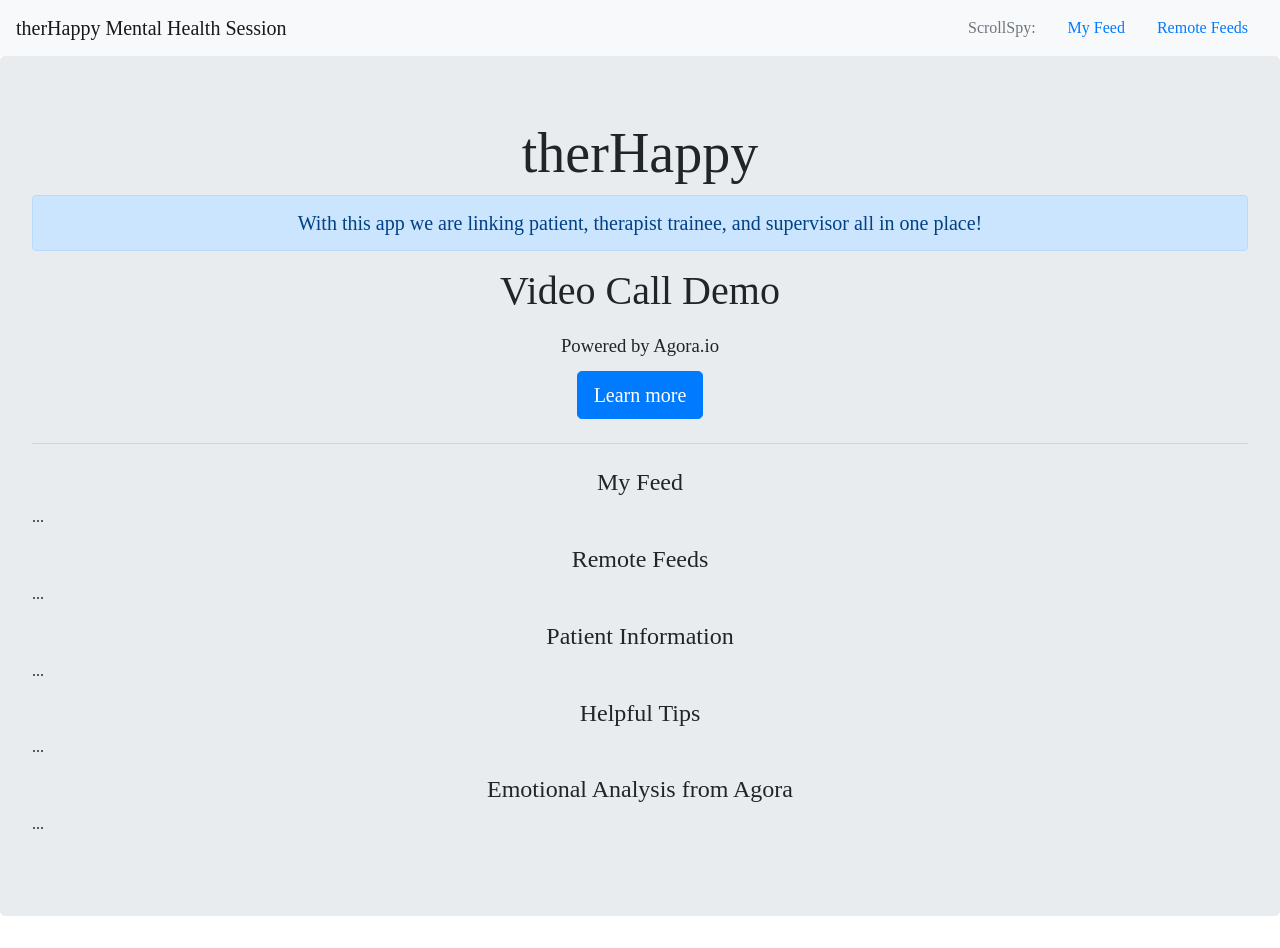
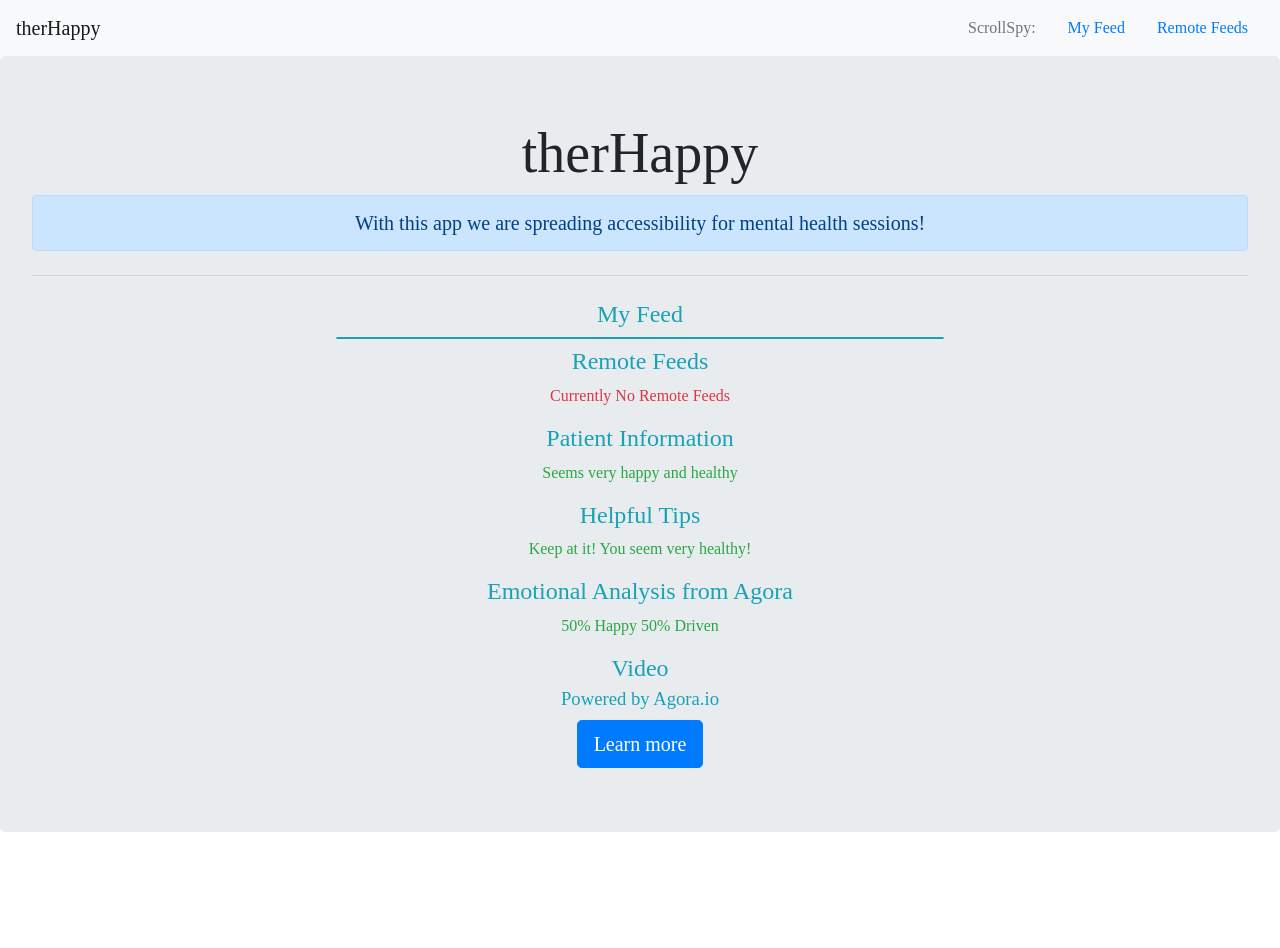
Before and after one commit to GarrettYoung510/therHappy, a plain HTML site: page index.html in a window 1280 px wide. After the commit the page ends 864 px from the top, so only its background shows below. Drawn offline with nearby package versions, Linux system fonts and the light colour scheme; no server answers; a web font is replaced by a local one.

Commit message:
updated styling of text and format

```diff
--- a/index.html
+++ b/index.html
@@ -3,7 +3,7 @@
 
 <head>
     <meta charset="UTF-8">
-    <title>therHappy</title>
+    <title>therHappy Mental Health Session</title>
     <link rel="stylesheet" href="./styles/style.css">
 
     <!-- google font -->
@@ -16,7 +16,7 @@
 
 
     <nav id="navbar-example2" class="navbar navbar-light bg-light">
-        <a class="navbar-brand" href="#">therHappy Mental Health Session</a>
+        <a class="navbar-brand" href="#">therHappy</a>
         <ul class="nav nav-pills">
             <li class="nav-item">
                 <a class="nav-link disabled" href="#mdo">ScrollSpy: </a>
@@ -41,11 +41,31 @@
     <div data-spy="scroll" data-target="#navbar-example2" data-offset="0">
         <div class="jumbotron dark">
             <h1 class="display-4">therHappy</h1>
-            <p class="lead alert alert-primary" style="text-align:center;">With this app we are linking patient, therapist trainee, and supervisor all in one place!</p>
+            <p class="lead alert alert-primary" style="text-align:center;">With this app we are spreading accessibility for mental health sessions!</p>
 
-            <h1>
-                Video Call Demo<br><small style="font-size: 14pt">Powered by Agora.io</small>
-            </h1>
+
+            <hr class="my-4">
+            <!-- <p>Your Feed is below</p> -->
+            <h4  id="myFeed"></h4>
+            <h4 class="text-center text-info">My Feed</h4>
+            <div class="rounded border border-info" id="me"></div>
+            <!-- Current User's feed -->
+            <!-- <p>...</p> -->
+            <h4 id="remoteFeeds"></h4>
+            <h4 class="text-center text-info">Remote Feeds</h4>
+            <div id="remote-container" style="text-align: center; margin-left: 30%; margin-right: 30%;">
+                <!-- Remote Feeds -->
+            </div>
+            <p class="text-center text-info text-danger" id="remoteFeeds">Currently No Remote Feeds</p>
+            <h4 class="text-center text-info" id="one">Patient Information</h4>
+            <p class="text-center text-success" >Seems very happy and healthy</p>
+            <h4 class="text-center text-info" id="two">Helpful Tips</h4>
+            <p class="text-center text-success" >Keep at it! You seem very healthy!</p>
+            <h4 class="text-center text-info" id="three">Emotional Analysis from Agora</h4>
+            <p class="text-center text-success" >50% Happy 50% Driven</p>
+            <h4 class="text-center text-info">
+                Video<br><small style="font-size: 14pt">Powered by Agora.io</small>
+            </h4>
 
             <div style="display: none;">
                 <h4>Canvas :</h4>
@@ -61,28 +81,8 @@
             <div class="col text-center">
                 <a class="btn btn-primary btn-lg" href="https://www.agora.io/" target="_blank" role="button" style="text-align: center;">Learn more</a>
             </div>
-            <hr class="my-4">
-            <!-- <p>Your Feed is below</p> -->
-            <h4 id="myFeed"></h4>
-            <h4>My Feed</h4>
-            <div id="me"></div>
-            <!-- Current User's feed -->
-            <p>...</p>
-            <h4 id="remoteFeeds"></h4>
-            <h4>Remote Feeds</h4>
-            <div id="remote-container" style="text-align: center; margin-left: 30%; margin-right: 30%;">
-                <!-- Remote Feeds -->
-            </div>
-            <p>...</p>
-            <h4 id="one">Patient Information</h4>
-            <p>...</p>
-            <h4 id="two">Helpful Tips</h4>
-            <p>...</p>
-            <h4 id="three">Emotional Analysis from Agora</h4>
-            <p>...</p>
         </div>
     </div>
-
 
     <script src="./scripts/socket.io.js"></script>
     <script src="scripts/AgoraRTCSDK-2.4.0.js"></script>
```
